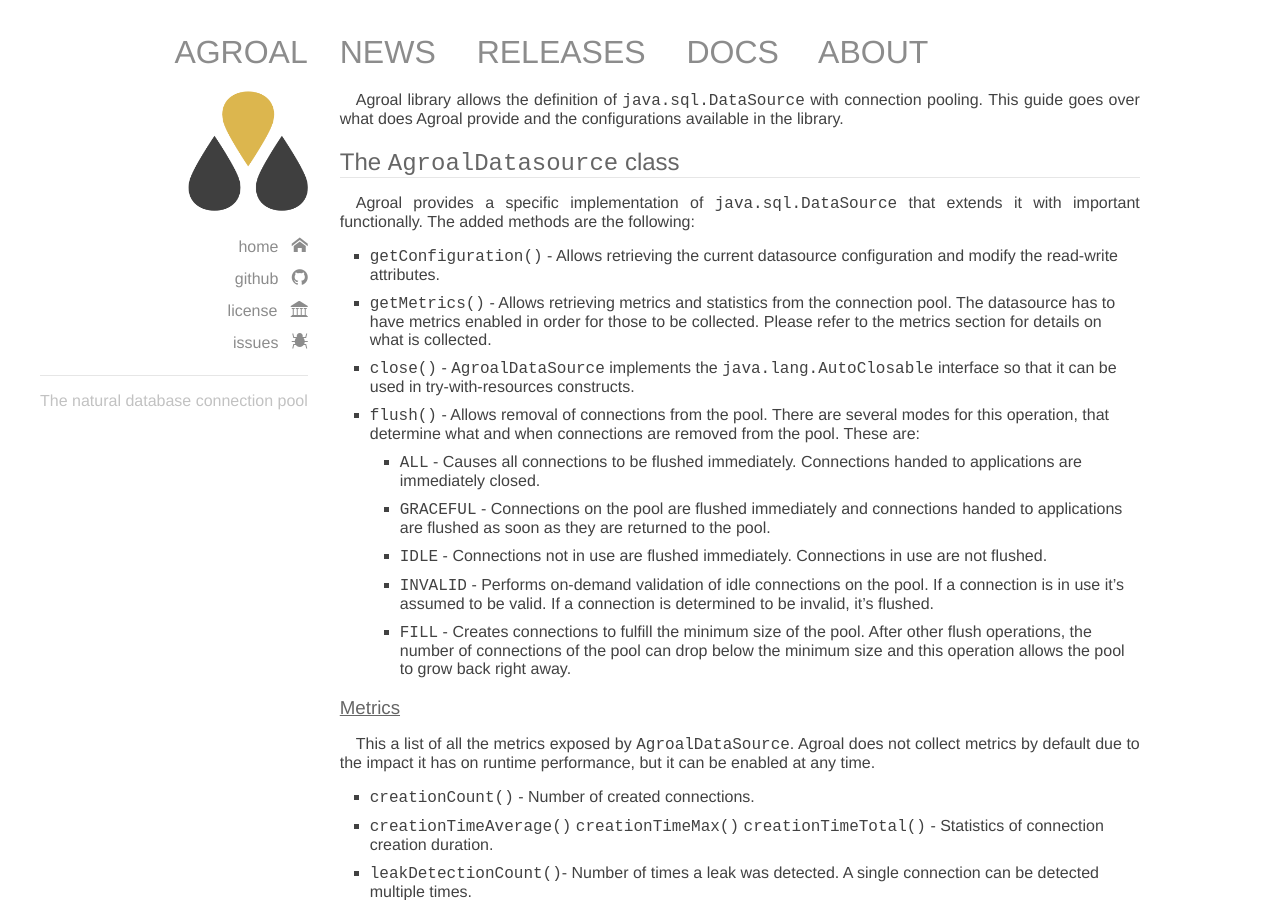
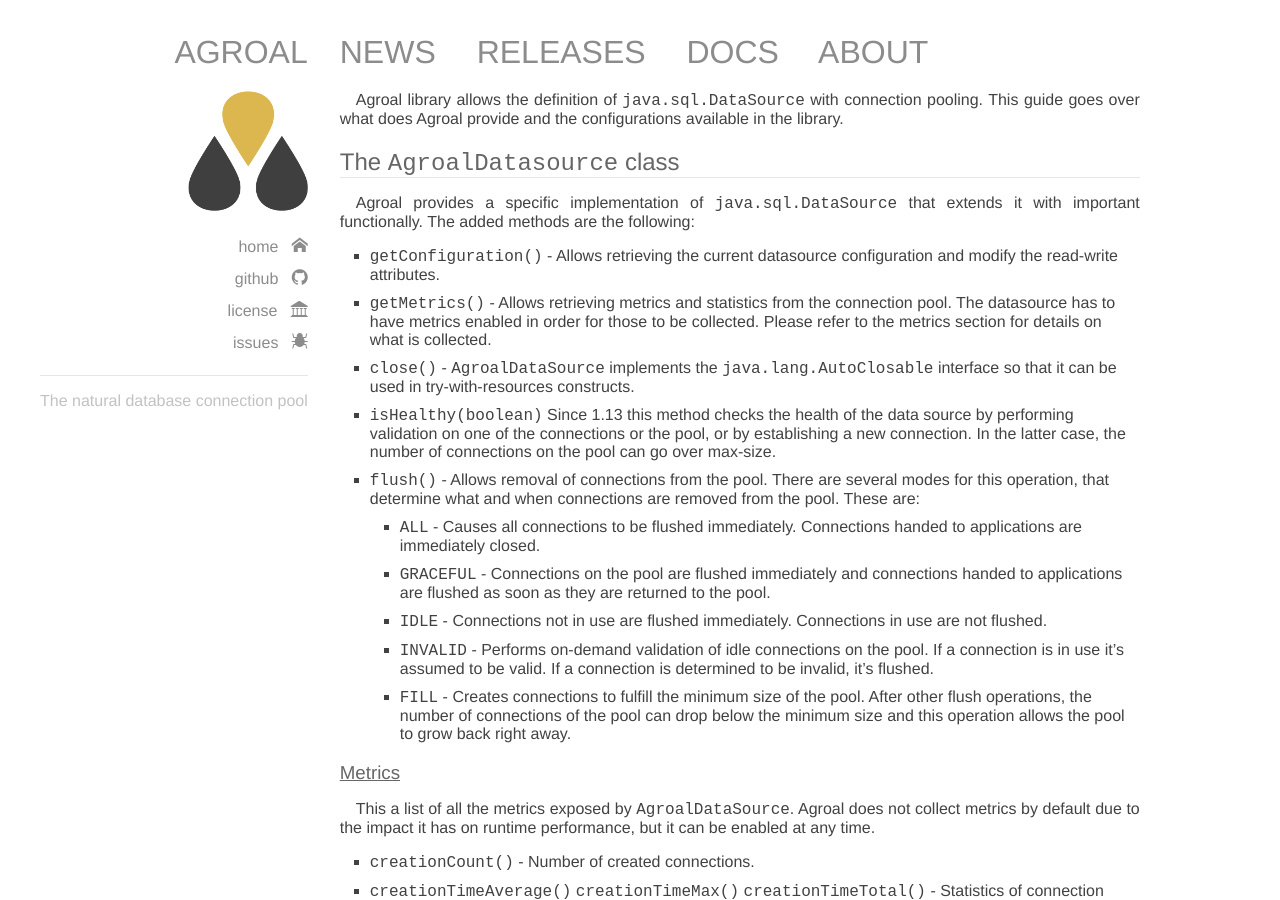
Before and after one commit to agroal/agroal.github.io, a Jekyll site: the page built from docs.md, in a window 1280 px wide and 900 px high. Built offline with Jekyll 4.4.1, drawn with Linux system fonts in a browser that asks for light colours; some web fonts are replaced; some of the changed text lies outside the part shown.

Commit message:
1.13 Release

```diff
--- a/docs.md
+++ b/docs.md
@@ -13,6 +13,7 @@ The added methods are the following:
   * `getConfiguration()` - Allows retrieving the current datasource configuration and modify the read-write attributes.
   * `getMetrics()` - Allows retrieving metrics and statistics from the connection pool. The datasource has to have metrics enabled in order for those to be collected. Please refer to the metrics section for details on what is collected.
   * `close()` - `AgroalDataSource` implements the `java.lang.AutoClosable` interface so that it can be used in try-with-resources constructs.
+  * `isHealthy(boolean)` Since 1.13 this method checks the health of the data source by performing validation on one of the connections or the pool, or by establishing a new connection. In the latter case, the number of connections on the pool can go over max-size.
   * `flush()` - Allows removal of connections from the pool. There are several modes for this operation, that determine what and when connections are removed from the pool. These are:
     * `ALL` - Causes all connections to be flushed immediately. Connections handed to applications are immediately closed.
     * `GRACEFUL` - Connections on the pool are flushed immediately and connections handed to applications are flushed as soon as they are returned to the pool.
@@ -131,6 +132,6 @@ Below is an exhaustive list of the available settings, split into three levels.
 
   * `recoveryPrincipal(Principal)` - Allows setting a different principal for recovery connections. Since version 1.2.
 
-  * ` recoveryCredential(Object)` - Allows setting different credentials for recovery connections. Since version 1.2.
+  * `recoveryCredential(Object)` - Allows setting different credentials for recovery connections. Since version 1.2.
 
   * `jdbcProperty(String, String)` - Allows setting other properties to be passed to the JDBC driver when creating new connections. NOTE: username and password properties are not allowed, these have to be set using the principal / credentials mechanism.
```
